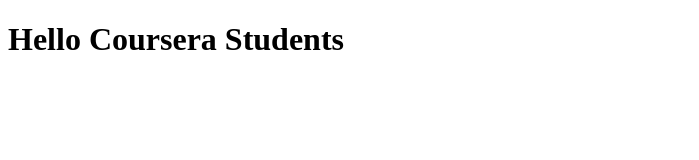
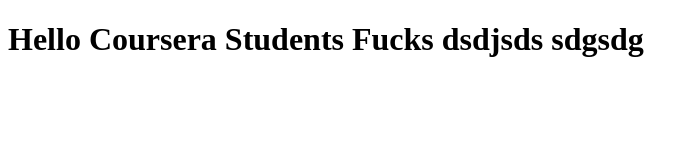
Before and after one commit to Uvreliy/site1.0, a plain HTML site: page index.html in a window 1280 px wide. Shown: the whole page, without its empty margins (0-699 px from the left). Drawn offline with Linux system fonts and the light colour scheme.

Commit message:
Very next version

```diff
--- a/index.html
+++ b/index.html
@@ -5,6 +5,6 @@
     <title>Hello Couresera</title>
   </head>
   <body>
-    <h1> Hello Coursera Students  </h1>
+    <h1> Hello Coursera Students Fucks dsdjsds sdgsdg  </h1>
   </body>
 </html>
```
